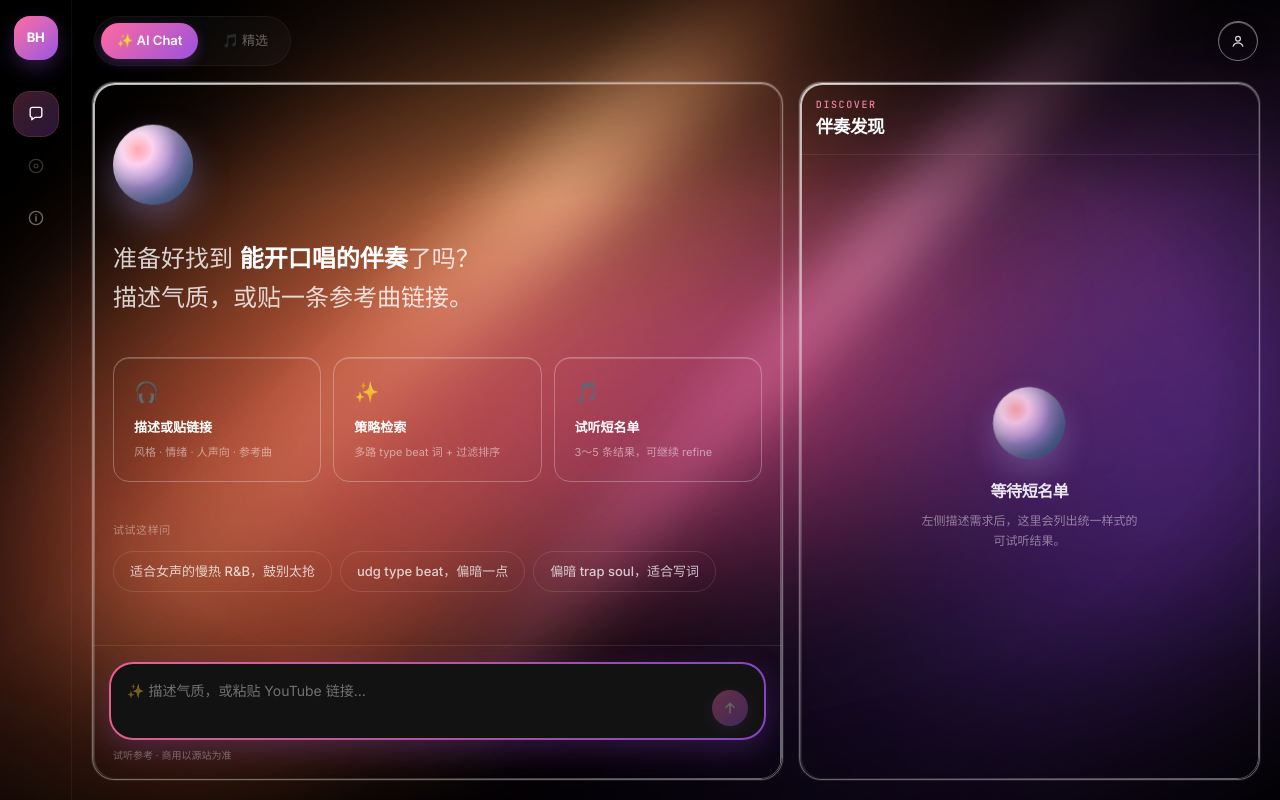
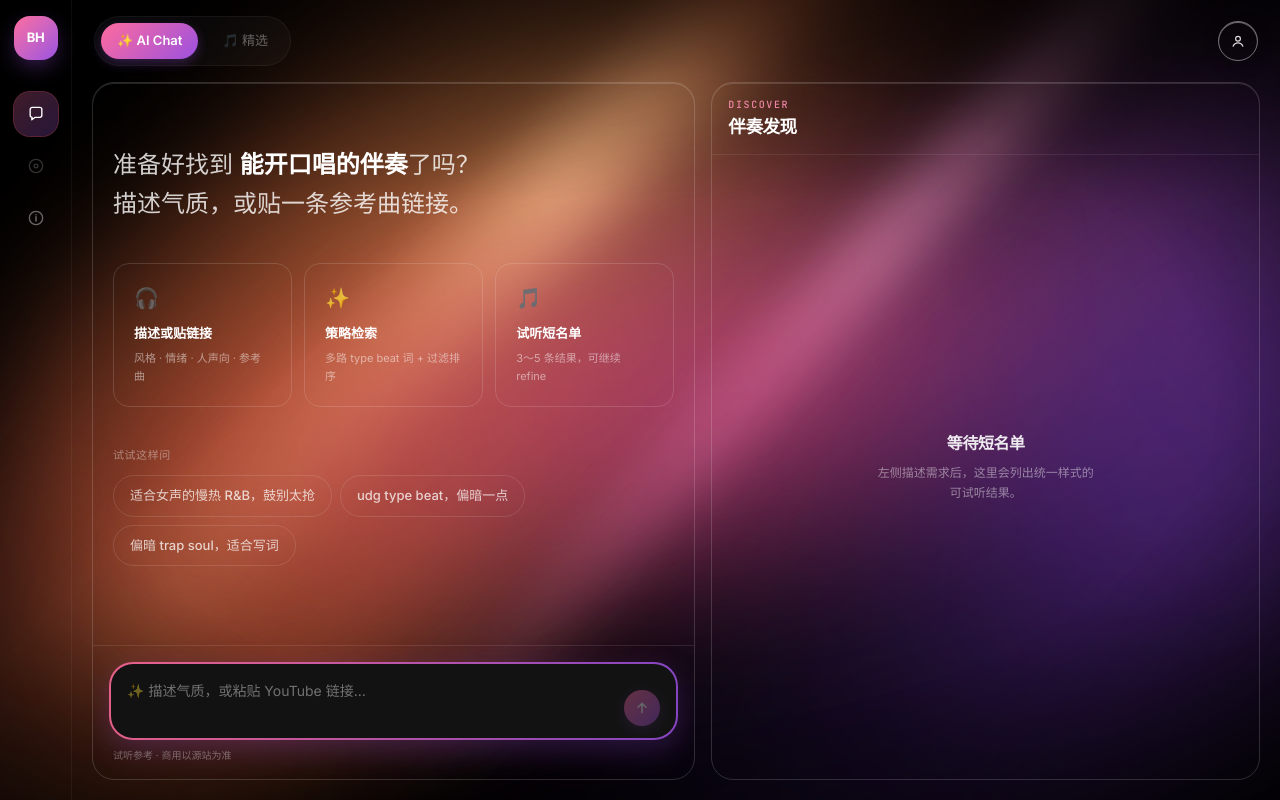
Before and after one commit to wax0629/waxlist, a Next.js app: page /chat in a window 1280 px wide. Built offline with nearby package versions, Linux system fonts and the light colour scheme.

Commit message:
Soften pane borders, drop spheres, widen discover pane
Quieter 1px rim without gradient pseudo; remove floating spheres that
felt laggy; shift split to about 52:48 so results get more width.

```diff
--- a/src/app/chat/chat-client.tsx
+++ b/src/app/chat/chat-client.tsx
@@ -321,10 +321,10 @@ export function ChatClient() {
           </div>
         </header>
 
-        {/* Two liquid-glass panes under nav — ~6:4 */}
+        {/* Two liquid-glass panes under nav — ~52:48 (right a bit wider) */}
         <div className="flex min-h-0 flex-1 flex-col gap-3 lg:flex-row lg:gap-4">
           {/* LEFT: chat glass card */}
-          <section className="liquid-glass flex min-h-0 min-w-0 flex-1 flex-col lg:flex-[3]">
+          <section className="liquid-glass flex min-h-0 min-w-0 flex-1 flex-col lg:flex-[11]">
             {!isFresh ? (
               <div className="flex shrink-0 items-center justify-end border-b border-white/[0.08] px-3.5 py-2.5 sm:px-4">
                 <button
@@ -470,8 +470,8 @@ export function ChatClient() {
           </form>
           </section>
 
-          {/* RIGHT: discover glass card — ~40% */}
-          <aside className="liquid-glass hidden min-h-0 min-w-0 flex-col lg:flex lg:flex-[2]">
+          {/* RIGHT: discover glass card — ~48% */}
+          <aside className="liquid-glass hidden min-h-0 min-w-0 flex-col lg:flex lg:flex-[10]">
             <div className="flex items-end justify-between gap-3 border-b border-white/[0.08] px-4 py-3.5">
               <div>
                 <p className="font-mono text-[10px] font-medium uppercase tracking-[0.16em] text-[#ff8fb3]/90">
@@ -528,10 +528,6 @@ export function ChatClient() {
                 </div>
               ) : (
                 <div className="flex h-full min-h-[280px] flex-col items-center justify-center px-6 text-center">
-                  <div
-                    className="touri-sphere mb-4 scale-90 opacity-90"
-                    aria-hidden
-                  />
                   <p className="font-display text-[1rem] font-semibold text-white/90">
                     等待短名单
                   </p>
--- a/src/app/globals.css
+++ b/src/app/globals.css
@@ -317,16 +317,8 @@ body {
 }
 
 /*
-  Pure transparent pane — NO fill, NO blur.
-
-  BUG (why interiors went milky again):
-  `background: transparent padding-box, gradient border-box` does NOT
-  mask the gradient to the rim only. The border-box layer still paints
-  the FULL rect behind the transparent padding-box, so the whole pane
-  filled with semi-white gradient. Looks like frosted glass again.
-
-  FIX: solid transparent fill + real border, OR gradient ring on
-  ::before with mask-composite:exclude (rim only).
+  Pure transparent pane — soft rim only (not heavy/deliberate).
+  No fill, no blur, no gradient pseudo ring.
 */
 .liquid-glass {
   position: relative;
@@ -335,71 +327,36 @@ body {
   background: transparent !important;
   backdrop-filter: none !important;
   -webkit-backdrop-filter: none !important;
-  /* solid bright border — always rim-only, never fills interior */
-  border: 1.5px solid rgba(255, 255, 255, 0.38);
-  box-shadow:
-    0 0 0 1px rgba(255, 255, 255, 0.08),
-    inset 0 1px 0 rgba(255, 255, 255, 0.45),
-    inset 1px 0 0 rgba(255, 255, 255, 0.14),
-    inset 0 -1px 0 rgba(0, 0, 0, 0.4);
+  border: 1px solid rgba(255, 255, 255, 0.16);
+  box-shadow: inset 0 1px 0 rgba(255, 255, 255, 0.14);
   color: rgba(255, 255, 255, 0.95);
 }
 
-/* Gradient specular only on the rim (mask punches out the center) */
-.liquid-glass::before {
-  content: "";
-  position: absolute;
-  inset: 0;
-  border-radius: inherit;
-  padding: 1.5px;
-  pointer-events: none;
-  z-index: 2;
-  background: linear-gradient(
-    135deg,
-    rgba(255, 255, 255, 0.75) 0%,
-    rgba(255, 255, 255, 0.15) 40%,
-    rgba(255, 255, 255, 0.08) 60%,
-    rgba(255, 255, 255, 0.4) 100%
-  );
-  -webkit-mask:
-    linear-gradient(#000 0 0) content-box,
-    linear-gradient(#000 0 0);
-  mask:
-    linear-gradient(#000 0 0) content-box,
-    linear-gradient(#000 0 0);
-  -webkit-mask-composite: xor;
-  mask-composite: exclude;
-}
-
+.liquid-glass::before,
 .liquid-glass::after {
-  content: none;
+  content: none !important;
   display: none;
 }
 
-.liquid-glass > * {
-  position: relative;
-  z-index: 1;
-}
-
-/* Inner mini cards / chips — solid border only, no fill */
+/* Inner mini cards — quiet border */
 .glass-frame {
   background: transparent !important;
-  border: 1px solid rgba(255, 255, 255, 0.28);
+  border: 1px solid rgba(255, 255, 255, 0.14);
   border-radius: 16px;
-  box-shadow: inset 0 1px 0 rgba(255, 255, 255, 0.2);
+  box-shadow: none;
   backdrop-filter: none !important;
 }
 
-/* Legacy glass utils — transparent frames, solid stroke */
+/* Legacy glass utils — transparent frames */
 .glass,
 .glass-strong,
 .glass-panel {
   position: relative;
   background: transparent !important;
-  border: 1px solid rgba(255, 255, 255, 0.26);
+  border: 1px solid rgba(255, 255, 255, 0.14);
   backdrop-filter: none !important;
   -webkit-backdrop-filter: none !important;
-  box-shadow: inset 0 1px 0 rgba(255, 255, 255, 0.16);
+  box-shadow: none;
   color: rgba(255, 255, 255, 0.95);
 }
 
--- a/src/components/chat-hero.tsx
+++ b/src/components/chat-hero.tsx
@@ -18,8 +18,6 @@ export function ChatHero({
   return (
     <section className="flex h-full flex-col justify-center gap-10 py-6 lg:py-10">
       <div className="flex flex-col items-center text-center lg:items-start lg:text-left">
-        <div className="touri-sphere mb-6 shrink-0" aria-hidden />
-
         <h1 className="max-w-md text-[22px] font-normal leading-relaxed text-white/80 sm:text-2xl">
           准备好找到{" "}
           <strong className="font-bold text-white">能开口唱的伴奏</strong>
```
